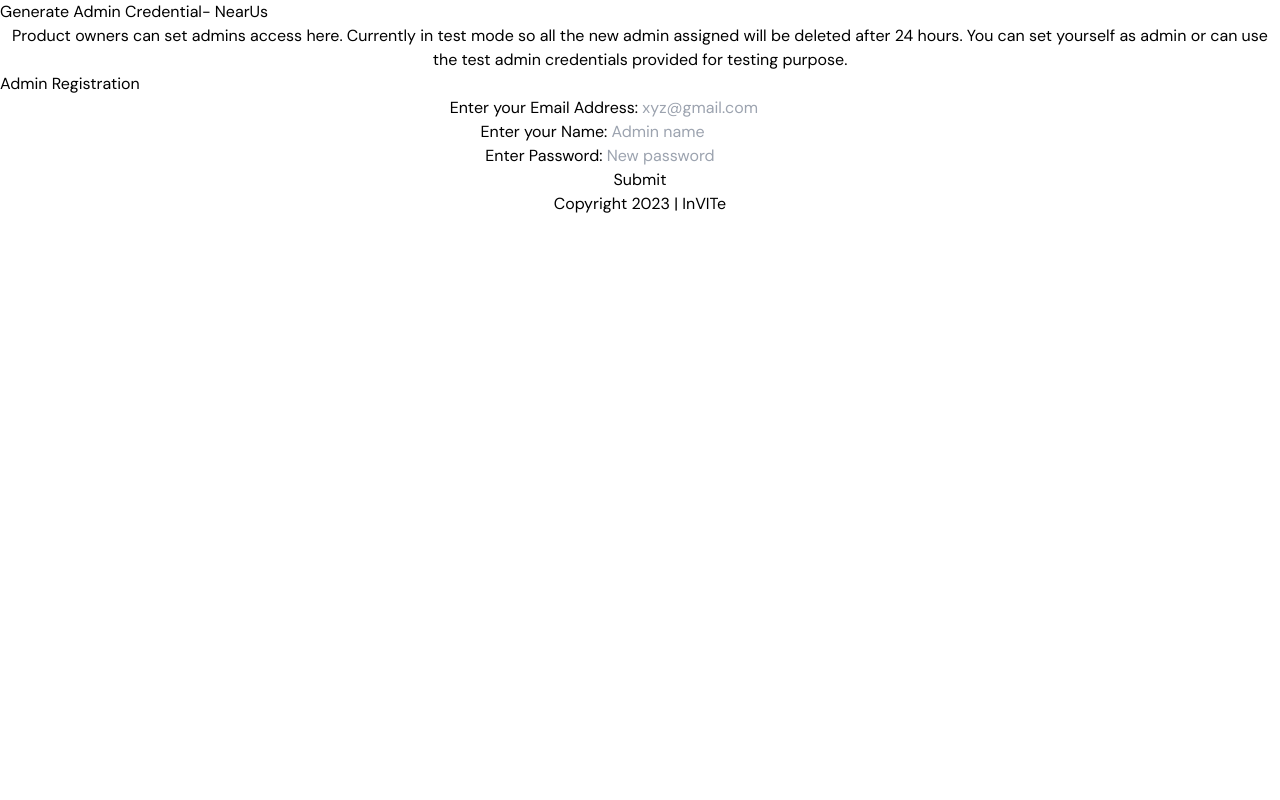
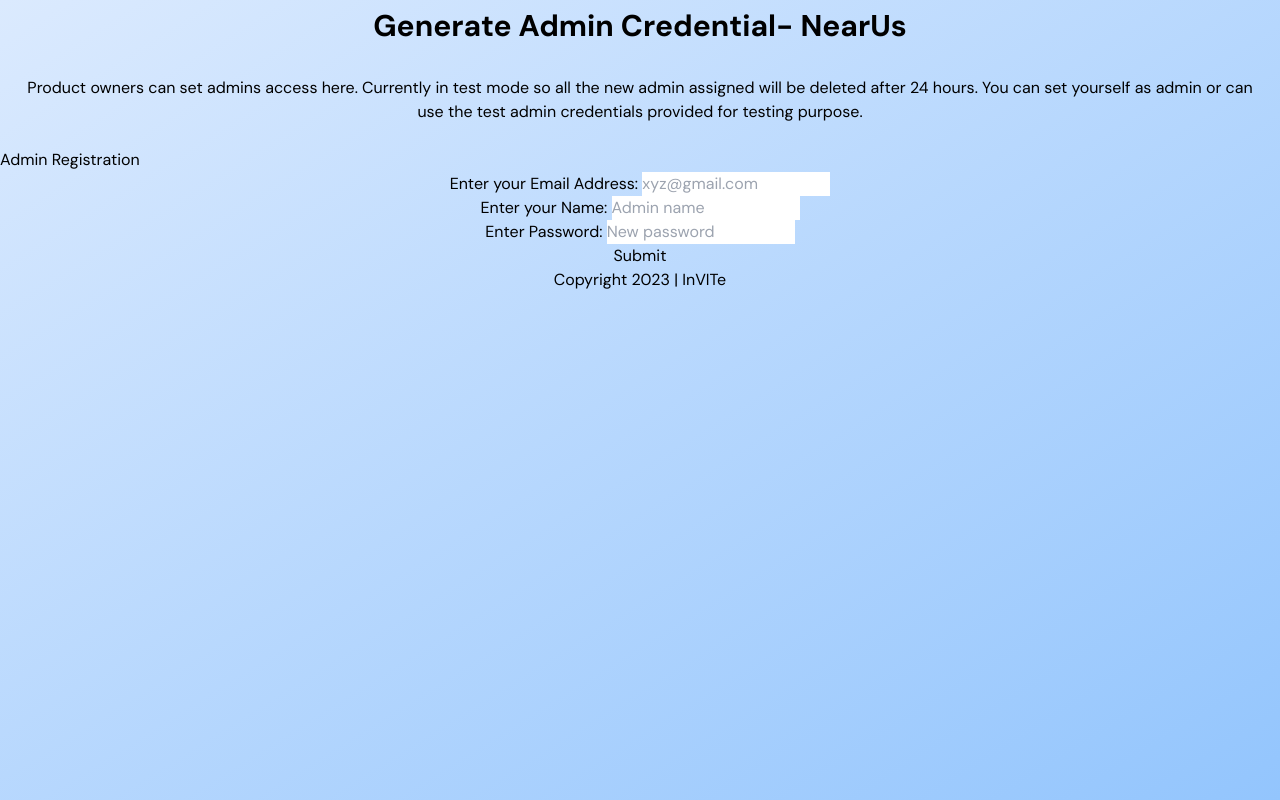
Before and after one commit to adhilroshan/NearUs, a Next.js app in the folder client/: page /dev in a window 1280 px wide. Built offline with nearby package versions, Linux system fonts and the light colour scheme.

Commit message:
sign up and in design bugs fixed

```diff
--- a/client/src/components/Dev/header.jsx
+++ b/client/src/components/Dev/header.jsx
@@ -1,10 +1,9 @@
-
 function Header() {
     return (
-        <div className="">
-            <h1>Generate Admin Credential- NearUs</h1>
+        <div className="flex flex-col justify-center items-center mx-auto">
+            <h1 className="text-3xl my-2 font-semibold">Generate Admin Credential- NearUs</h1>
             <center>
-                <p>
+                <p className="flex flex-wrap m-6">
                     Product owners can set admins access here. Currently in test
                     mode so all the new admin assigned will be deleted after 24
                     hours. You can set yourself as admin or can use the test
--- a/client/src/pages/dev/index.js
+++ b/client/src/pages/dev/index.js
@@ -5,7 +5,7 @@
 
 function Dev() {
   return (
-    <div>
+    <div className="h-screen w-screen bg-gradient-to-br from-blue-100 to-blue-300">
       <Header />
       <Form />
       <Footer />
--- a/client/src/pages/users/signin.jsx
+++ b/client/src/pages/users/signin.jsx
@@ -111,13 +111,13 @@
     };
 
     return (
-      <div className="m-2">
-        <div className="bg-gradient-to-br from-blue-50 to-blue-200 w-full h-full -z-10 absolute top-0 "></div>
+      <div className="bg-gradient-to-br h-screen pt-10 max-h-max from-blue-50 to-blue-200">
+        {/* <div className="bg-gradient-to-br from-blue-50 to-blue-200 w-full h-full -z-10 absolute top-0 "></div> */}
         {/* back button */}
         <FiArrowLeft
           onClick={() => router.push("/")}
           size={24}
-          className="cursor-pointer m-5"
+          className="absolute top-5 left-5 cursor-pointer m-5"
         />
         {/* Page heading */}
         <div className="text-center text-3xl font-bold">Signin Page</div>
@@ -196,7 +196,7 @@
           )}
 
           {/* Steps Content */}
-          <div className="bg-white p-5 rounded-lg mt-2">
+          <div className="bg-white p-5 rounded-lg mt-9 ">
             {
               /* Step 1 Content*/
               step === 1 && (
--- a/client/src/pages/users/signup.jsx
+++ b/client/src/pages/users/signup.jsx
@@ -141,19 +141,19 @@
     };
 
     return (
-      <div className="m-2">
-        <div className="bg-gradient-to-br from-blue-50 to-blue-200  w-full h-full -z-10 absolute top-0 "></div>
+      <div className="bg-gradient-to-br h-screen pt-10 max-h-fit from-blue-50 to-blue-200 ">
+        {/* <div className="bg-gradient-to-br from-blue-50 to-blue-200  w-full h-full -z-10 absolute top-0 "></div> */}
         {/* back button */}
         <FiArrowLeft
           onClick={() => router.push("/")}
           size={24}
-          className="cursor-pointer m-5"
+          className="absolute top-5 left-5 cursor-pointer m-5"
         />
         {/* Page heading */}
         <div className="text-center text-3xl font-bold">Signup Page</div>
 
         {/* Page Content */}
-        <div className="max-w-3xl mx-auto mt-10">
+        <div className=" max-w-3xl mx-auto mt-10">
           {/* Steps Nav */}
           <div className="flex items-center justify-center">
             {/* Step 1: normal-height:fit; mobile-view: 6rem*/}
@@ -226,7 +226,7 @@
           )}
 
           {/* Steps Content */}
-          <div className="bg-white p-5 rounded-lg mt-2">
+          <div className=" bg-white p-5 rounded-lg mt-2 ">
             {
               /* Step 1 Content */
               step === 1 && (
@@ -255,7 +255,7 @@
             {
               /* Step 2 Content */
               step === 2 && (
-                <form onSubmit={handleSubmit}>
+                <form  onSubmit={handleSubmit}>
                   {/* EMAIL */}
                   <div>
                     <label className="block mb-2 text-sm font-medium text-gray-700">
```
